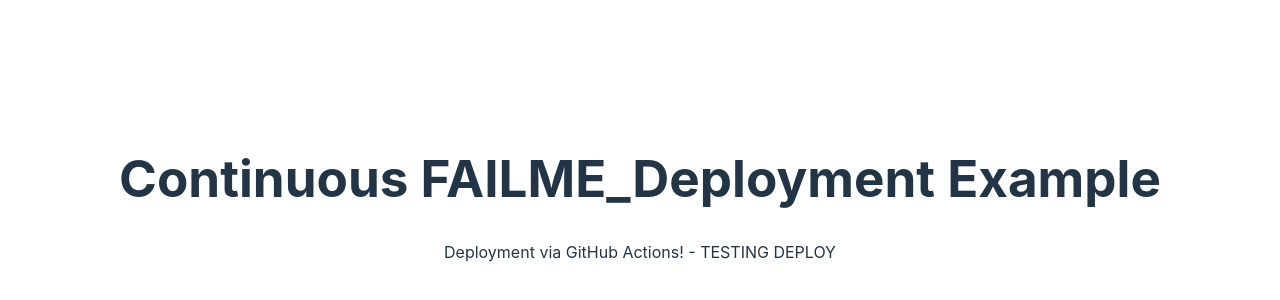
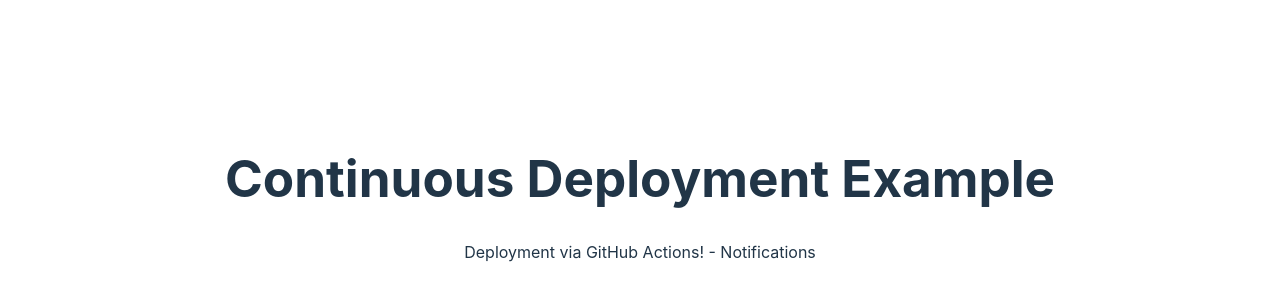
Before and after one commit to steven2k2/cd-example, a React (Vite) app: page / in a window 1280 px wide. Shown: the part 202-502 px from the top of the page. Built offline with nearby package versions, Linux system fonts and the light colour scheme.

Commit message:
feature: Notifications

```diff
--- a/src/App.jsx
+++ b/src/App.jsx
@@ -4,8 +4,8 @@
 function App() {
     return (
         <div>
-            <h1>Continuous FAILME_Deployment Example</h1>
-            <p>Deployment via GitHub Actions! - TESTING DEPLOY</p>
+            <h1>Continuous Deployment Example</h1>
+            <p>Deployment via GitHub Actions! - Notifications</p>
         </div>
     );
 }
```
Also changed, not shown: 1 other file (tests, documents, lock files or other folders).
